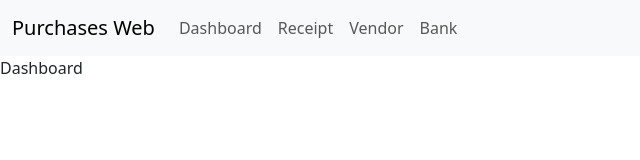
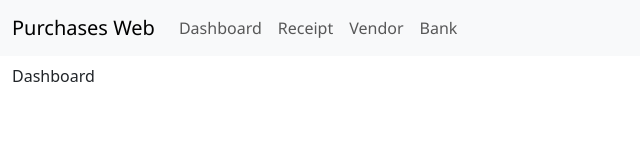
Before and after one commit to AchLim/BlueWashWeb, a React (Vite) app: page / in a window 1280 px wide. Shown: the top 160 px of the page, without its empty margins (0-640 px from the left). Built offline with nearby package versions, Linux system fonts and the light colour scheme.

Commit message:
[IMP] web-navbar CSS [REFACTOR] Usage of PurchaseOrder to Receipt [ADD] CSS for App [ADD] Route for Receipt and Bank

```diff
--- /dev/null
+++ b/src/App.css
@@ -0,0 +1,3 @@
+* {
+    box-sizing: border-box;
+}
--- a/src/App.tsx
+++ b/src/App.tsx
@@ -1,22 +1,34 @@
 import { Route, Routes } from 'react-router-dom';
 import WebNavbar from './components/WebNavbar';
-import PurchaseOrder from './components/pages/PurchaseOrder';
+import Receipt from './components/pages/Receipt';
 import Vendor from './components/pages/Vendor';
 import Bank from './components/pages/Bank';
-import PurchaseOrderDetail from './components/pages/PurchaseOrderDetail';
+import ReceiptDetail from './components/pages/ReceiptDetail';
+import ReceiptInsert from './components/pages/ReceiptInsert';
+import './App.css';
+import BankInsert from './components/pages/BankInsert';
+import BankDetail from './components/pages/BankDetail';
 
 function App() {
   return (
     <div>
       <WebNavbar />
+      <div className='container-fluid'>
         <Routes>
           <Route path="/" element={<div>Dashboard</div>} />
           <Route path="/dashboard" element={<div>Dashboard</div>} />
-        <Route path="/purchase_order" element={<PurchaseOrder />} />
-        <Route path="/purchase_order/detail/:id" element={<PurchaseOrderDetail />} />
+
+          <Route path="/receipt" element={<Receipt />} />
+          <Route path="/receipt/insert" element={<ReceiptInsert />} />
+          <Route path="/receipt/detail/:id" element={<ReceiptDetail />} />
+
           <Route path="/vendor" element={<Vendor />} />
+
           <Route path="/bank" element={<Bank />} />
+          <Route path="/bank/insert" element={<BankInsert />} />
+          <Route path="/bank/detail/:id" element={<BankDetail />} />
         </Routes>
+      </div>
     </div>
   )
 }
--- a/src/components/WebNavbar.css
+++ b/src/components/WebNavbar.css
@@ -1,3 +1,8 @@
 .nav > li > a:hover {
     background-color:#FCC;
 }
+
+.web-navbar {
+    font-family: 'Segoe UI', Tahoma, Geneva, Verdana, sans-serif;
+    margin-bottom: .5rem;
+}
```
Lines whose indentation alone changed are shown as unchanged.
